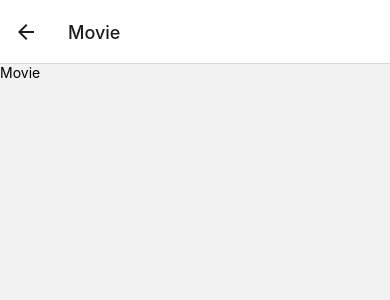
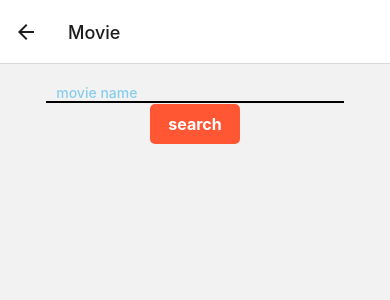
Before and after one commit to Sahil-4U/movies-native-app, a React Native app: screen /Movie in a window 390 px wide. Shown: the top 300 px of the page. Built offline with nearby package versions, Linux system fonts and the light colour scheme.

Commit message:
today i have design home and movie page

```diff
--- a/components/Home.js
+++ b/components/Home.js
@@ -25,7 +25,7 @@ const styles = StyleSheet.create({
         paddingHorizontal: 35,
         paddingVertical: 20,
         marginBottom: 10,
-
+        fontWeight: '700',
     },
     btn: {
         backgroundColor: '#3498db', // Button background color
--- a/components/Movie.js
+++ b/components/Movie.js
@@ -1,12 +1,61 @@
-import { View, Text } from 'react-native'
-import React from 'react'
+import { View, Text, TextInput, TouchableOpacity, StyleSheet } from 'react-native'
+import React, { useState } from 'react'
 
 const Movie = () => {
+    const [searchText, setSearchText] = useState('');
+    const handlesearchInput = (inputText) => {
+        setSearchText(inputText);
+    }
+    const handlesearchPress = () => {
+        console.log(searchText);
+        setSearchText('');
+    }
     return (
-        <View>
-            <Text>Movie</Text>
+        <View style={styles.container}>
+            <TextInput
+                style={styles.searchInput}
+                placeholder='movie name'
+                placeholderTextColor='#87CEEB'
+                value={searchText}
+                onChangeText={handlesearchInput}
+            />
+            <TouchableOpacity style={styles.searchButton}>
+                <Text style={styles.buttonText} onPress={handlesearchPress}>
+                    search
+                </Text>
+            </TouchableOpacity>
+            <Text>
+                {searchText && searchText}
+            </Text>
         </View>
     )
 }
 
-export default Movie
+const styles = StyleSheet.create({
+    container: {
+        margin: 20,
+        flex: 1,
+        alignItems: 'center'
+    },
+    searchInput: {
+        minWidth: '85%',
+        borderBottomWidth: 2,
+        borderColor: 'black',
+        paddingHorizontal: 10,
+        fontWeight: '500'
+    },
+    searchButton: {
+        marginTop: 1,
+        backgroundColor: '#FF5733',
+        paddingHorizontal: 18,
+        paddingVertical: 10,
+        borderRadius: 5,
+
+    },
+    buttonText: {
+        color: 'white',
+        fontSize: 16,
+        fontWeight: '700',
+    },
+})
+export default Movie;
```
